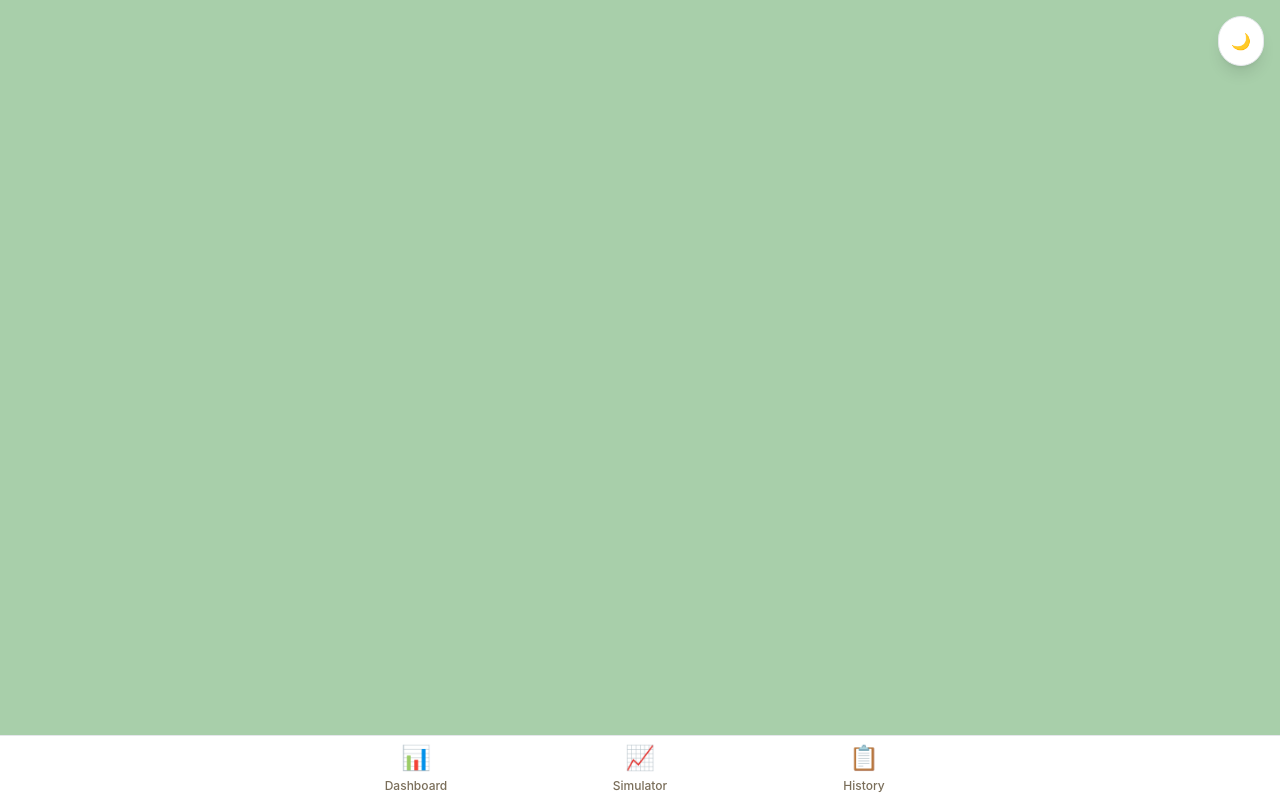
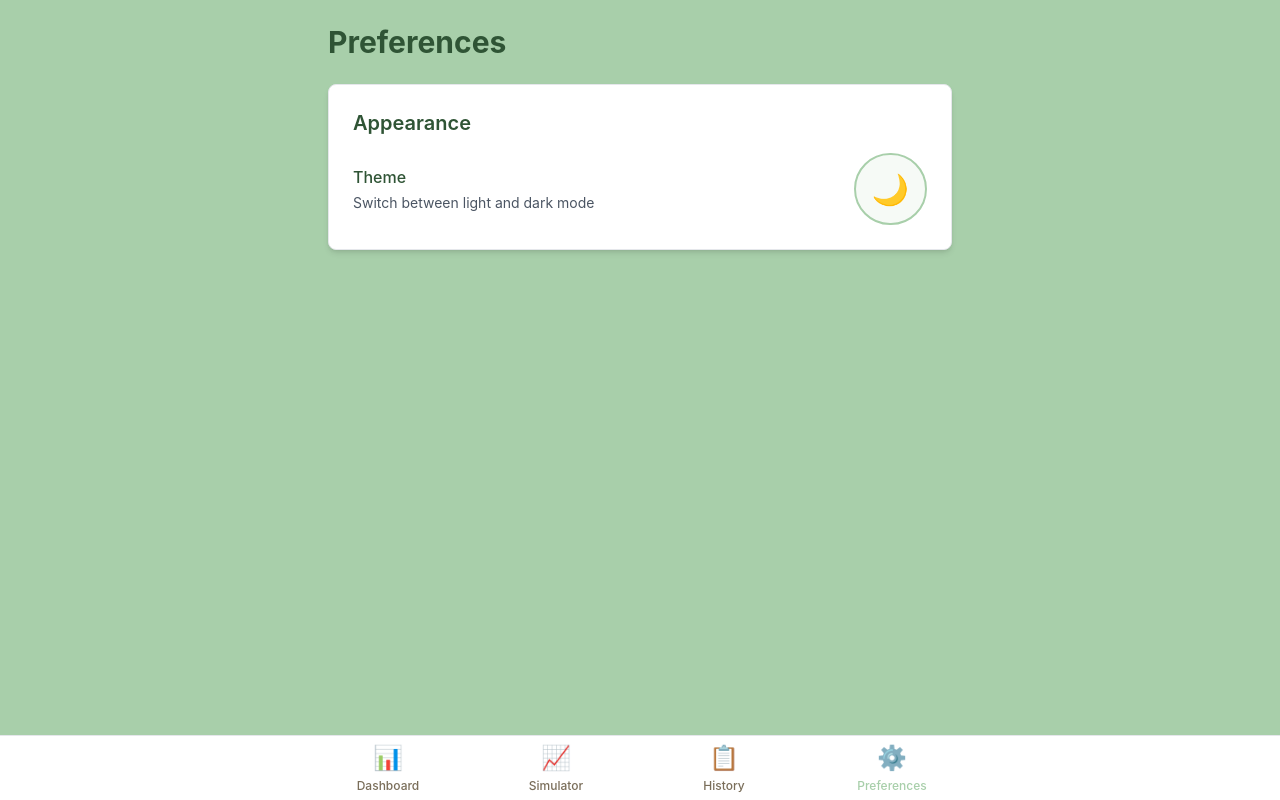
Before and after one commit to Deign86/rcbc-debt-tracker, a React (Vite) app: page /preferences in a window 1280 px wide. Built offline with nearby package versions, Linux system fonts and the light colour scheme; no server answers.

Commit message:
Fix: Move dark mode toggle to Preferences tab to prevent overlap with reset button

```diff
--- a/src/App.tsx
+++ b/src/App.tsx
@@ -4,6 +4,7 @@ import { Layout } from './components/Layout';
 import { Dashboard } from './pages/Dashboard';
 import { Simulator } from './pages/Simulator';
 import { History } from './pages/History';
+import { Preferences } from './pages/Preferences';
 
 function App() {
   return (
@@ -14,6 +15,7 @@ function App() {
             <Route path="/" element={<Dashboard />} />
             <Route path="/simulator" element={<Simulator />} />
             <Route path="/history" element={<History />} />
+            <Route path="/preferences" element={<Preferences />} />
           </Routes>
         </Layout>
       </BrowserRouter>
--- a/src/components/Layout.tsx
+++ b/src/components/Layout.tsx
@@ -1,6 +1,5 @@
 import { type ReactNode } from 'react';
 import { Link, useLocation } from 'react-router-dom';
-import { useTheme } from '../contexts/ThemeContext';
 
 interface LayoutProps {
   children: ReactNode;
@@ -10,22 +9,14 @@ const navItems = [
   { path: '/', label: 'Dashboard', icon: '📊' },
   { path: '/simulator', label: 'Simulator', icon: '📈' },
   { path: '/history', label: 'History', icon: '📋' },
+  { path: '/preferences', label: 'Preferences', icon: '⚙️' },
 ];
 
 export const Layout = ({ children }: LayoutProps) => {
   const location = useLocation();
-  const { theme, toggleTheme } = useTheme();
 
   return (
     <div className="flex flex-col h-screen bg-sage dark:bg-slate-900 transition-colors">
-      {/* Theme Toggle Button */}
-      <button
-        onClick={toggleTheme}
-        className="fixed top-4 right-4 z-50 p-3 rounded-full bg-white dark:bg-navy shadow-lg border border-gray-200 dark:border-beige/10 text-gray-700 dark:text-beige hover:bg-gray-100 dark:hover:bg-navy/80 transition-colors"
-        aria-label="Toggle theme"
-      >
-        {theme === 'light' ? '🌙' : '☀️'}
-      </button>
       {/* Main Content Area */}
       <main className="flex-1 overflow-y-auto pb-20">
         <div className="max-w-2xl mx-auto">
--- /dev/null
+++ b/src/pages/Preferences.tsx
@@ -0,0 +1,34 @@
+import { useTheme } from '../contexts/ThemeContext';
+
+export const Preferences = () => {
+  const { theme, toggleTheme } = useTheme();
+
+  return (
+    <div className="p-6 space-y-6">
+      <h1 className="text-3xl font-bold text-navy dark:text-beige mb-6">Preferences</h1>
+
+      <div className="bg-white dark:bg-navy rounded-lg shadow-md border border-gray-200 dark:border-beige/10 overflow-hidden">
+        <div className="p-6">
+          <h2 className="text-xl font-semibold text-navy dark:text-beige mb-4">Appearance</h2>
+
+          <div className="flex items-center justify-between">
+            <div className="flex-1">
+              <p className="text-base font-medium text-navy dark:text-beige mb-1">Theme</p>
+              <p className="text-sm text-gray-600 dark:text-gray-400">
+                Switch between light and dark mode
+              </p>
+            </div>
+
+            <button
+              onClick={toggleTheme}
+              className="ml-4 p-4 rounded-full bg-sage/10 dark:bg-sage/20 border-2 border-sage dark:border-sage text-3xl hover:bg-sage/20 dark:hover:bg-sage/30 transition-all transform hover:scale-105 active:scale-95"
+              aria-label="Toggle theme"
+            >
+              {theme === 'light' ? '🌙' : '☀️'}
+            </button>
+          </div>
+        </div>
+      </div>
+    </div>
+  );
+};
```
